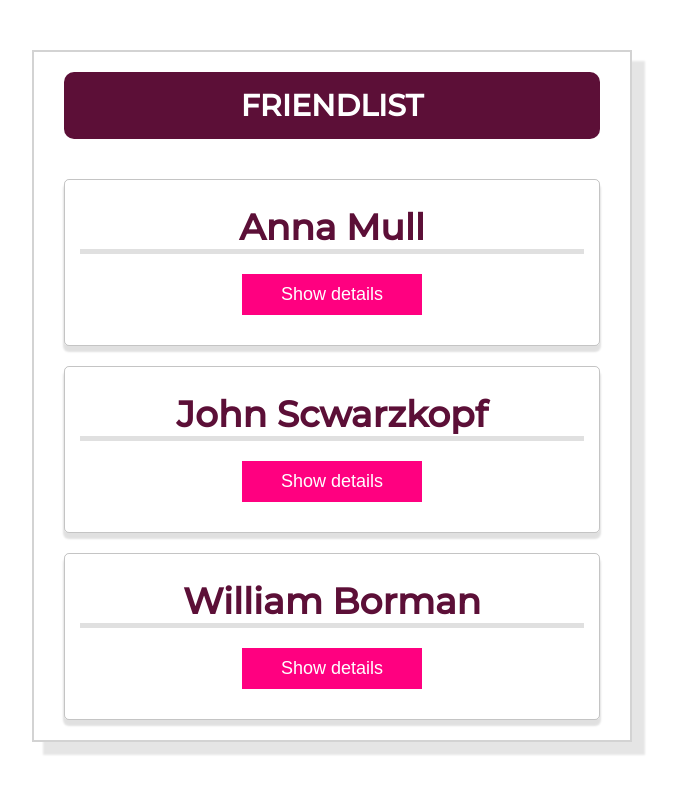
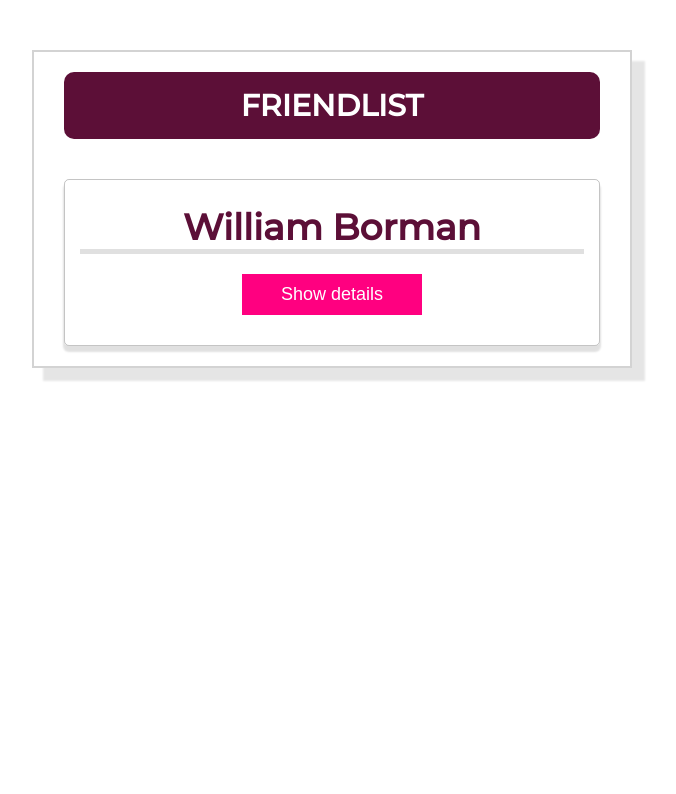
Before and after one commit to AnnaBratchenia/introducing_components, a plain HTML site: page index.html in a window 1280 px wide. Shown: the whole page, without its empty margins (308-984 px from the left). Drawn offline with nearby package versions, Linux system fonts and the light colour scheme.

Commit message:
introducing_vue_components

```diff
--- a/index.html
+++ b/index.html
@@ -16,16 +16,7 @@
       <div class="container">
         <h2 class="action">FriendList</h2>
         <ul class="list">
-          <li v-for="friend in friends" :key="friend.id" class="list_items box">
-            <div class="name">{{friend.name}}</div>
-            <button v-on:click="toggleButton" class="btn">
-              {{detaisIsShowed? 'Hide':'Show'}} details
-            </button>
-            <ul v-if="detaisIsShowed">
-              <div class="text box">Phone: {{friend.phone}}</div>
-              <div class="text box">Email: {{friend.email}}</div>
-            </ul>
-          </li>
+          <friend-contact></friend-contact>
         </ul>
       </div>
     </section>
--- a/script.js
+++ b/script.js
@@ -1,30 +1,29 @@
-const app = Vue.createApp({
+const app = Vue.createApp({});
+
+app.component("friend-contact", {
+  template: `
+  <li class="list_items box">
+            <div class="name">{{friend.name}}</div>
+            <button v-on:click="toggleButton()" class="btn">
+              {{detaisIsShowed? 'Hide':'Show'}} details
+            </button>
+            <ul v-if="detaisIsShowed">
+              <div class="text box">Phone: {{friend.phone}}</div>
+              <div class="text box">Email: {{friend.email}}</div>
+            </ul>
+          </li>
+  `,
   data() {
     return {
-      friends: [
-        {
-          id: "anna",
-          name: "Anna Mull",
-          phone: "0 123 456 789",
-          email: "annaM@gmail.com",
-        },
-        {
-          id: "john",
-          name: "John Scwarzkopf",
-          phone: "0 987 654 321",
-          email: "scwarzkopf@gmail.com",
-        },
-        {
-          id: "willi",
-          name: "William Borman",
-          phone: "0 123 654 987",
-          email: "bormanWM@gmail.com",
-        },
-      ],
       detaisIsShowed: false,
+      friend: {
+        id: "willi",
+        name: "William Borman",
+        phone: "0 123 654 987",
+        email: "bormanWM@gmail.com",
+      },
     };
   },
-
   methods: {
     toggleButton() {
       this.detaisIsShowed = !this.detaisIsShowed;
```
